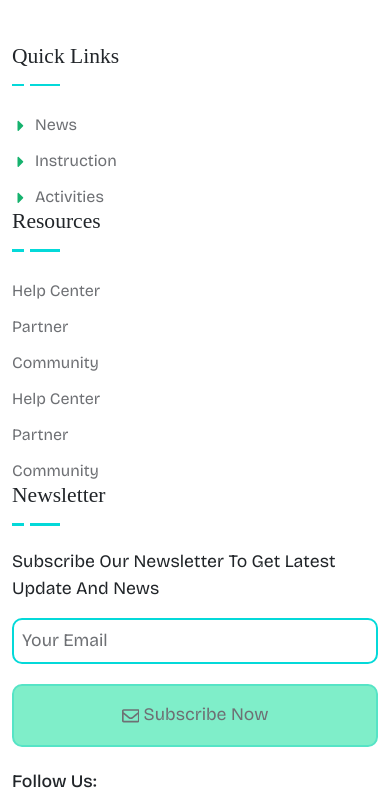
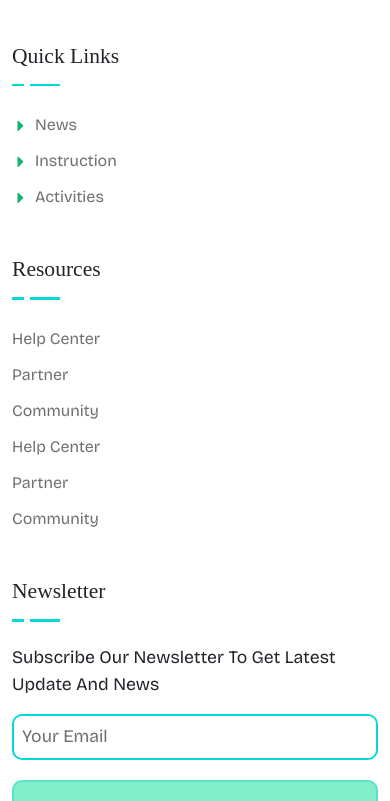
Before and after one commit to Serendipityy/CodeLikeAGirl_Phoenix, a React (Create React App) app in the folder frontend/: page /home in a window 390 px wide. Shown: the part 5044-5845 px from the top of the page. Built offline with nearby package versions, Linux system fonts and the light colour scheme; a web font is replaced by a local one.

Commit message:
Update responsive

```diff
--- a/frontend/src/components/footer/Footer.jsx
+++ b/frontend/src/components/footer/Footer.jsx
@@ -57,7 +57,7 @@ const Footer = () => {
     <footer className='footer'>
       <Container>
         <Row>
-          <Col lg='4' className='firstCol'>
+          <Col lg='4' md='9' sm='12' className='firstCol'>
             <div className='logo d-flex align-items-center gap-3'>
               <img src={logo} alt='' />
               <h1>Phoenix</h1>
@@ -82,7 +82,7 @@ const Footer = () => {
             </ul>
           </Col>
 
-          <Col lg='2'>
+          <Col lg='2' md='3' sm='12' className='mb-5'>
             <h4 className='footer__link-title'>Quick Links</h4>
 
             <ListGroup className='footer__quick-links'>
@@ -98,7 +98,7 @@ const Footer = () => {
             </ListGroup>
           </Col>
 
-          <Col lg='3'>
+          <Col lg='3' md='4' sm='12' className='mb-5'>
             <h4 className='footer__link-title'>Resources</h4>
             <ListGroup className='footer__quick-links'>
               {
@@ -113,7 +113,7 @@ const Footer = () => {
 
 
 
-          <Col lg='3'>
+          <Col lg='3' md='8' sm='12'>
             <h4 className='footer__link-title'>Newsletter</h4>
 
             <p className='footer__link-description'>
```
